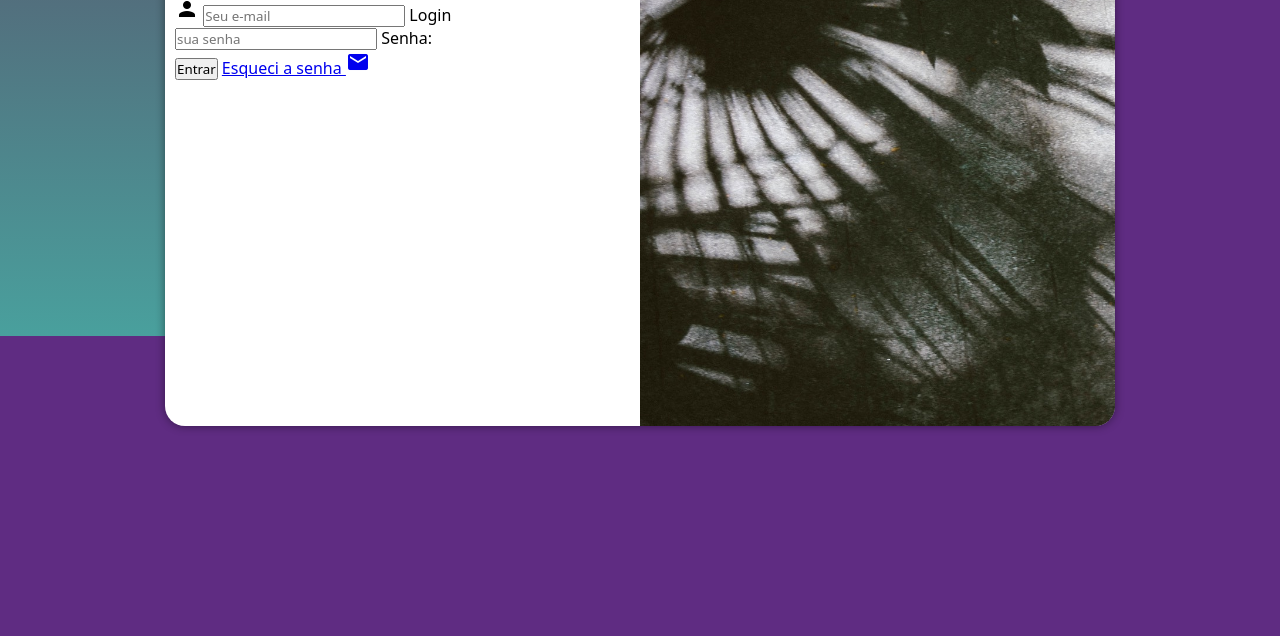
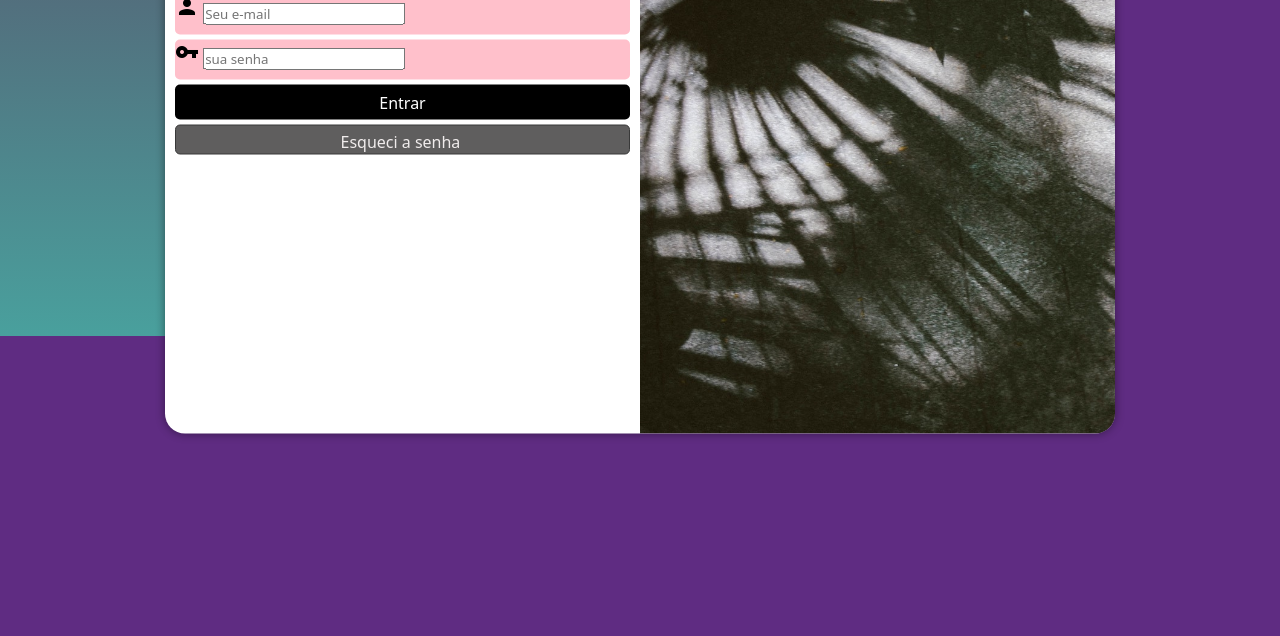
Before and after one commit to bermudezanajulia/projeto-login, a plain HTML site: page index.html in a window 1280 px wide. Shown: the part 464-1100 px from the top of the page. Drawn offline with Linux system fonts and the light colour scheme.

Commit message:
editei as caixas de login

```diff
--- a/estilos/style.css
+++ b/estilos/style.css
@@ -36,7 +36,7 @@ section#login {
 
     background-color: white;
     width: 250px;
-    height: 500px;
+    height: 515px;
     border-radius: 20px;
     box-shadow: 0px 0px 10px rgba(0, 0, 0, 0.452);
 
@@ -66,3 +66,56 @@ section#login > div#formulario {
 div#formulario > p {
     font-size: 0.8em;
 }
+
+form > div.campo {
+    background-color: pink;
+    display: block;
+    width: 100%;
+    height: 40px;
+    border-radius: 5px;
+    margin: 5px 0px;
+}
+
+div.campo> label {
+    display: none;
+
+}
+
+form > input[type=submit]{
+    display: block;
+    font-size:1em;
+    width: 100%;
+    height: 35px;
+    background-color: black;
+    color: white;
+    border: none;
+    border-radius: 5px;
+    cursor: pointer;
+}
+
+form > input[type=submit]:hover {
+    background-color:rgb(104, 103, 103) ;
+}
+
+form > a.botao {
+    display: block;
+    text-align: center;
+    font-size: 1em;
+    width: 100%;
+    height:30px;
+    padding-top: 5px;
+    margin-top: 5px;
+    background-color: rgb(95, 94, 94);
+    color:rgb(240, 236, 236) ;
+    border: 1px solid rgb(57, 57, 57);
+    border-radius: 5px;
+    text-decoration: none;
+}
+
+form > a.botao:hover {
+    background-color:gray;
+}
+
+form > a.botao > i {
+    font-size: 0.8em;
+}
--- a/index.html
+++ b/index.html
@@ -26,12 +26,13 @@
                 </div>
 
                     <div class="campo">
-
+                        <i class="material-icons">vpn_key</i>
                         <input type="password" name="senha" id="isenha" placeholder="sua senha" autocomplete="current-password" required minlength="8" maxlength="20">
                      <label for="isenha">Senha:</label>
                     </div>
                     <input type="submit" value="Entrar">
-                    <a href="esqueci.html">Esqueci a senha <i class="material-icons">mail</i></a>
+                    <a href="esqueci.html" class="botao">
+                        Esqueci a senha <i class="material-icons"></i></a>
                 </form>
             </div>
         </section>
```
